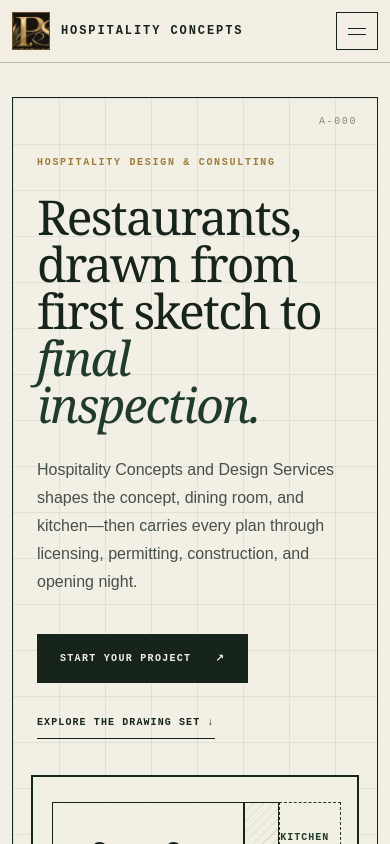
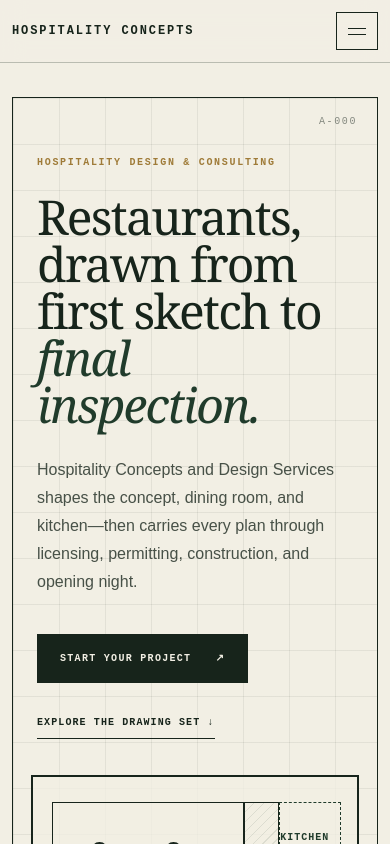
Before and after one commit to bardyaxy/house-and-line, a Next.js app: page / in a window 390 px wide. Shown: the top 844 px of the page. Built offline with nearby package versions, Linux system fonts and the light colour scheme.

Commit message:
Refine logo placement and footer treatment

```diff
--- a/app/globals.css
+++ b/app/globals.css
@@ -23,8 +23,6 @@ a { color: inherit; }
 .nav { min-height: 66px; display: grid; grid-template-columns: 1fr auto 1fr; align-items: center; gap: 28px; }
 .wordmark { display: inline-flex; align-items: center; gap: 11px; width: max-content; font: 700 12px/1 var(--mono); letter-spacing: .16em; text-transform: uppercase; text-decoration: none; }
 .wordmark-detail { color: rgba(23,36,27,.55); font-size: 9px; letter-spacing: .11em; }
-.brand-mark { position: relative; width: 38px; height: 38px; flex: 0 0 38px; overflow: hidden; border: 1px solid rgba(159,123,56,.6); background: #17130f; }
-.brand-mark img { position: absolute; width: 94px; max-width: none; height: auto; top: -3px; left: 50%; display: block; transform: translateX(-50%); }
 .nav-links { display: flex; gap: 30px; }
 .nav-links a { font: 600 10px/1 var(--mono); letter-spacing: .14em; text-transform: uppercase; text-decoration: none; }
 .nav .button { justify-self: end; }
@@ -260,16 +258,17 @@ h2 em { color: var(--forest); font-weight: 400; }
 .form-note { margin: 15px 0 0; color: rgba(242,239,228,.42); font: 700 8px/1.65 var(--mono); letter-spacing: .08em; text-transform: uppercase; }
 
 /* Footer */
-footer { border-top: 1px solid var(--ink); }
-.footer-title { min-height: 280px; display: grid; grid-template-columns: minmax(270px, 430px) 1fr auto; align-items: center; gap: clamp(30px, 6vw, 78px); padding-block: 30px; }
-.footer-brand { display: block; overflow: hidden; border: 1px solid rgba(159,123,56,.55); background: #17130f; text-decoration: none; }
-.footer-brand img { display: block; width: 100%; height: auto; }
-.footer-title > p { margin: 0; color: rgba(23,36,27,.6); font: 700 9px/1.8 var(--mono); letter-spacing: .1em; text-align: center; text-transform: uppercase; }
-.footer-title > a:last-child { justify-self: end; font: 700 9px var(--mono); letter-spacing: .1em; text-transform: uppercase; }
-.footer-block { display: grid; grid-template-columns: repeat(4, 1fr); border-top: 1px solid var(--ink); }
-.footer-block span { min-height: 70px; padding: 13px 18px; border-right: 1px solid var(--line); font: 700 10px var(--mono); letter-spacing: .08em; text-transform: uppercase; }
+.site-footer { border-top: 1px solid #0b0907; background: #0b0907; color: var(--paper); }
+.brand-signature { display: grid; place-items: center; padding: clamp(48px, 8vw, 96px) 20px clamp(42px, 7vw, 78px); background: radial-gradient(circle at 50% 43%, #2c2418 0, #17120c 42%, #0b0907 76%); }
+.brand-signature a { display: block; width: min(760px, 100%); text-decoration: none; }
+.brand-signature img { display: block; width: 100%; height: auto; }
+.footer-title { min-height: 92px; display: flex; justify-content: space-between; align-items: center; gap: 30px; border-top: 1px solid rgba(242,239,228,.2); }
+.footer-title > p { margin: 0; color: rgba(242,239,228,.6); font: 700 9px/1.8 var(--mono); letter-spacing: .1em; text-transform: uppercase; }
+.footer-title > a:last-child { color: rgba(242,239,228,.8); font: 700 9px var(--mono); letter-spacing: .1em; text-transform: uppercase; }
+.footer-block { display: grid; grid-template-columns: repeat(4, 1fr); border-top: 1px solid rgba(242,239,228,.2); }
+.footer-block span { min-height: 70px; padding: 13px 18px; border-right: 1px solid rgba(242,239,228,.16); color: rgba(242,239,228,.82); font: 700 10px var(--mono); letter-spacing: .08em; text-transform: uppercase; }
 .footer-block span:last-child { border-right: 0; }
-.footer-block small { display: block; margin-bottom: 7px; color: rgba(23,36,27,.45); font-size: 8px; letter-spacing: .14em; }
+.footer-block small { display: block; margin-bottom: 7px; color: #d1b46e; font-size: 8px; letter-spacing: .14em; }
 
 /* Interaction */
 a:focus-visible, button:focus-visible, summary:focus-visible, input:focus-visible, select:focus-visible, textarea:focus-visible { outline: 2px solid var(--brass); outline-offset: 3px; }
@@ -310,8 +309,7 @@ a:focus-visible, button:focus-visible, summary:focus-visible, input:focus-visibl
   .tile-standard, .tile-square { grid-column: span 6; grid-row: span 5; }
   .tile-detail { grid-column: span 3; grid-row: span 5; }
   .lightbox { grid-template-columns: 52px minmax(0, 1fr) 52px; padding-inline: 12px; }
-  .footer-title { grid-template-columns: minmax(220px, 360px) auto; min-height: 0; padding-block: 28px; }
-  .footer-title > p { display: none; }
+  .footer-title { min-height: 82px; }
 }
 
 @media (max-width: 560px) {
@@ -347,9 +345,8 @@ a:focus-visible, button:focus-visible, summary:focus-visible, input:focus-visibl
   .faq-list summary { grid-template-columns: 30px 1fr 18px; font-size: 19px; }
   .faq-list details > p { margin-left: 45px; }
   .form-grid, .check-grid { grid-template-columns: 1fr; }
-  .footer-title { grid-template-columns: 1fr; }
-  .footer-brand { width: min(100%, 340px); }
-  .footer-title > a:last-child { justify-self: start; }
+  .brand-signature { padding-inline: 12px; }
+  .footer-title { align-items: flex-start; flex-direction: column; gap: 18px; padding-block: 24px; }
   .footer-block { grid-template-columns: 1fr 1fr; }
   .footer-block span:nth-child(2) { border-right: 0; }
   .footer-block span:nth-child(-n+2) { border-bottom: 1px solid var(--line); }
--- a/app/page.tsx
+++ b/app/page.tsx
@@ -204,7 +204,6 @@ export default function Home() {
       <header className="site-header">
         <nav className="nav shell" aria-label="Main navigation">
           <a className="wordmark" href="#top" aria-label="Hospitality Concepts and Design Services, home" onClick={closeMenu}>
-            <span className="brand-mark" aria-hidden="true"><img src="./brand-logo.png" alt="" /></span>
             Hospitality Concepts <span className="wordmark-detail">&amp; Design Services</span>
           </a>
           <div className="nav-links" aria-label="Page sections">
@@ -421,11 +420,13 @@ export default function Home() {
         </div>
       </section>
 
-      <footer>
-        <div className="footer-title shell">
-          <a className="footer-brand" href="#top" aria-label="Hospitality Concepts and Design Services, back to top">
+      <footer className="site-footer">
+        <div className="brand-signature">
+          <a href="#top" aria-label="Hospitality Concepts and Design Services, back to top">
             <img src="./brand-logo.png" alt="P.S. Hospitality Concepts &amp; Design Services — Inspired spaces, elevated experiences, lasting impressions" />
           </a>
+        </div>
+        <div className="footer-title shell">
           <p>Hospitality design &amp; consulting<br />Concept · Design · Permit · Build · Open</p>
           <a href="#top">Back to top ↑</a>
         </div>
```
